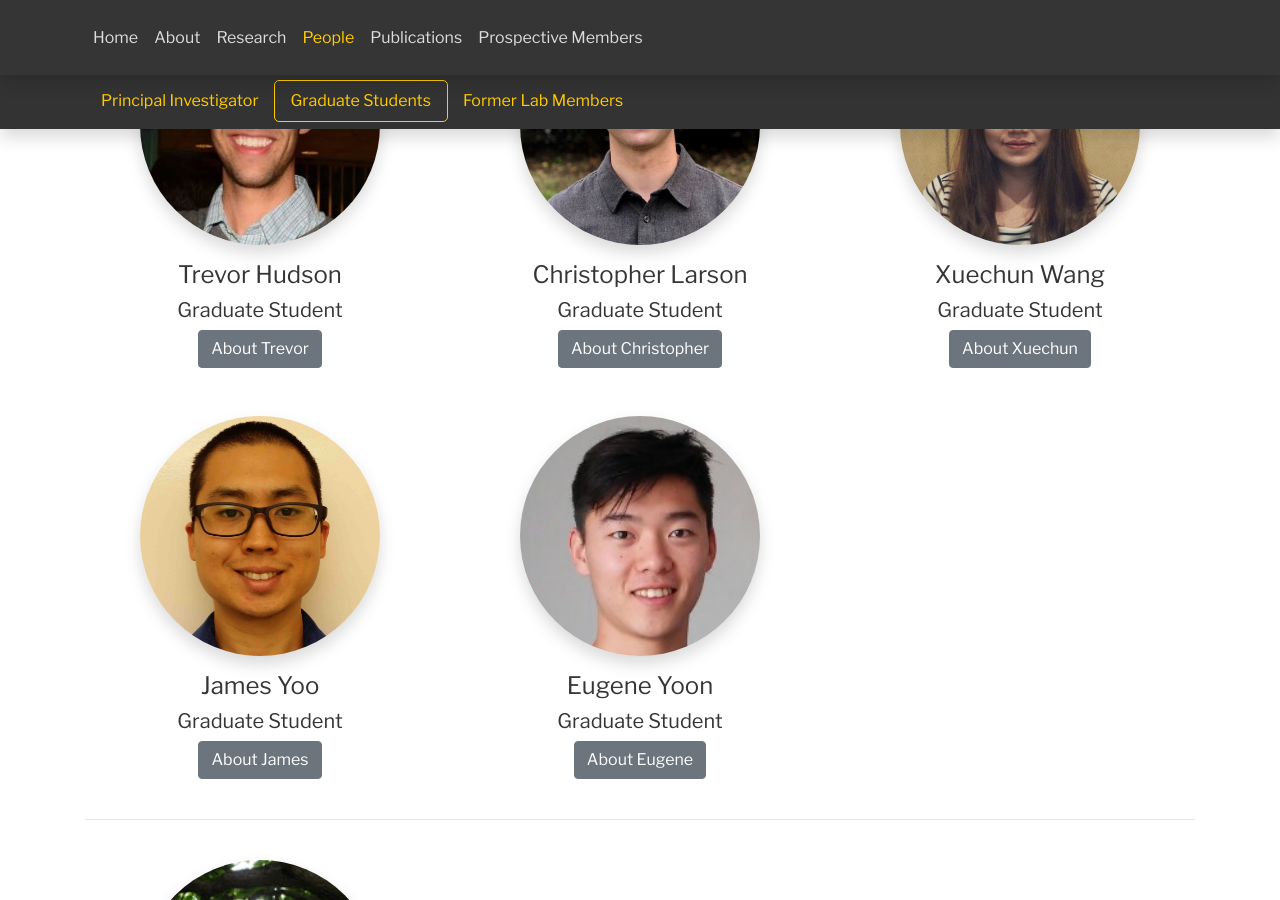
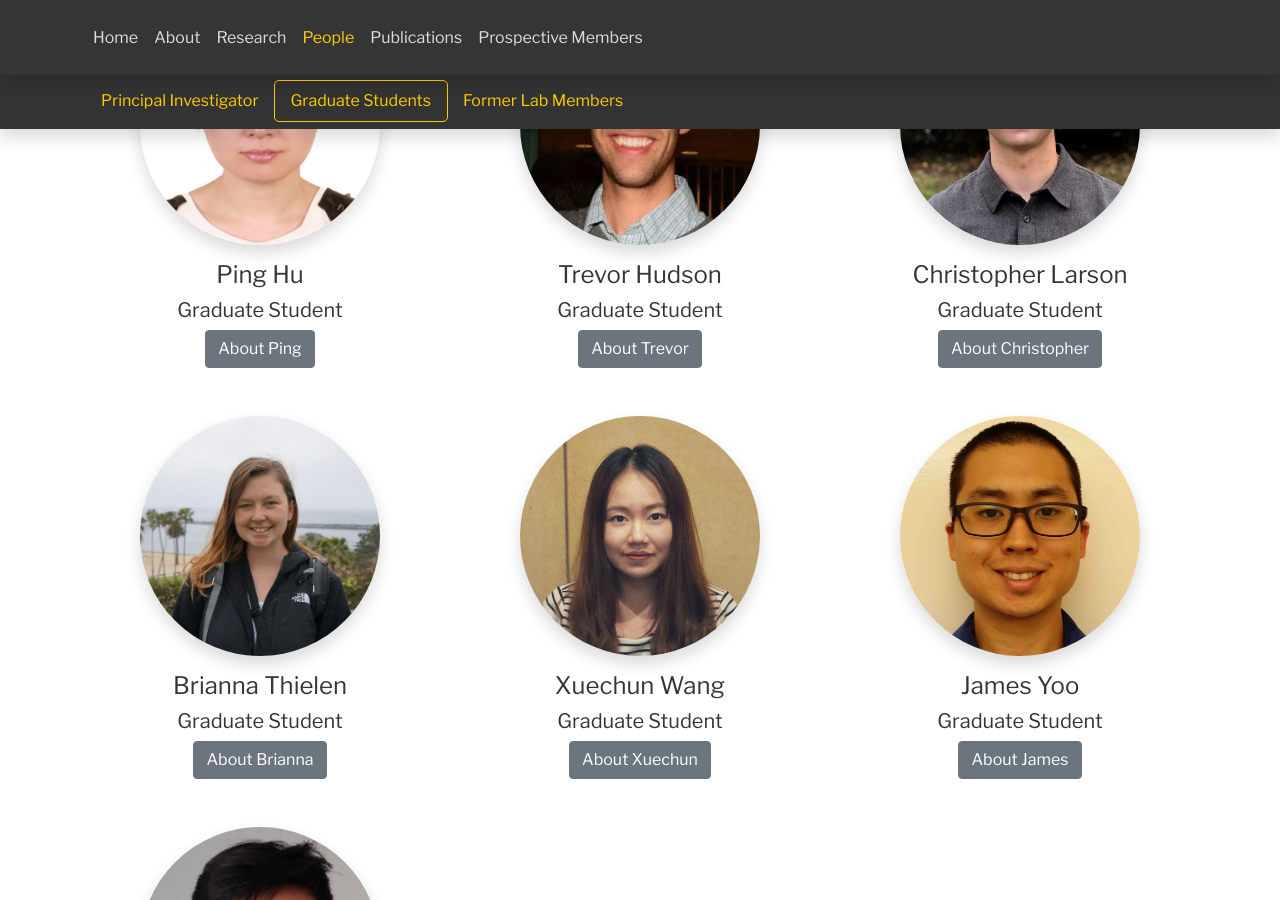
Before and after one commit to uscbiomems/uscbiomems.github.io, a Jekyll site: the page built from people.html, in a window 1280 px wide and 900 px high, scrolled down 770 px. Built offline with Jekyll 4.4.1, drawn with Linux system fonts in a browser that asks for light colours.

Commit message:
added PH and BT to people
also a couple links in some bios

```diff
--- a/people.html
+++ b/people.html
@@ -101,10 +101,55 @@ active_prospective:
 <!--		<hr>
 	</section>
 -->
-<!-- GRADSTUDENTS -->
+<!-- GRADSTUDENTS (ordered alphabetically by last name) -->
 		<section id="gradstudents">
 			<div class="row">
 
+	<!-- PING -->
+				<div class="col-lg-4">
+					<img class="rounded-circle shadow headshot" src="{{ site.baseurl }}images/people/ping.jpg" alt="Ping Hu" >
+			        <h4>Ping Hu</h4>
+			        <h5>Graduate Student</h5>
+			        <button type="button" class="btn btn-secondary" data-toggle="modal" data-target="#ping">About Ping</button>
+		        </div>
+	        <!-- modal -->
+		        <div class="modal fade" id="ping" tabindex="-1" role="dialog" aria-labelledby="modaltitle-ping" aria-hidden="true">
+					<div class="modal-dialog modal-lg" role="document">
+					    <div class="modal-content">
+						    <div class="modal-header">
+						        <h5 class="modal-title" id="modaltitle-ping">Ping Hu</h5>
+						        <button type="button" class="close" data-dismiss="modal" aria-label="Close">
+						    		<span aria-hidden="true">&times;</span>
+						        </button>
+						    </div>
+						    <div class="modal-body">
+						        <div class="container-fluid">
+								    <div class="row">
+							        	<div class="col-lg-4">
+							        		<img class="rounded-circle shadow headshot" src="{{ site.baseurl }}images/people/ping.jpg" alt="Ping Hu" >
+							        	</div>
+										<div class="col-lg-8 align-self-center">
+											<p>
+												2016, B.S. Biomedical Engineering, University of Wisconsin-Madison<br>
+												2018, M.S. Electrical Engineering, University of Pennsylvania<br><br>
+												phu [at] usc [dot] edu
+											</p>
+										</div>
+							    	</div>
+							    	<hr>
+								    <div class="row">
+								    	<p>
+									      	Ping received her bachelor’s degree in Biomedical Engineering from University of Wisconsin- Madison in May 2016. She then pursued a master’s degree in Electrical Engineering from University of Pennsylvania. During her undergraduate and graduate study, she participated in various projects such as ECG system design and wideband trans-impedance amplifier design. During her PhD study, she hopes to develop implantable neural interfaces for diagnosis and treatment of neurological disorders. Her interests include cooking, reading, and traveling.
+								      	</p>
+								    </div>
+								</div>
+							</div>
+						    <div class="modal-footer">
+						        <button type="button" class="btn btn-secondary" data-dismiss="modal">Close</button>
+					        </div>
+						</div>
+					</div>
+				</div>
 	<!-- TREVOR -->
 				<div class="col-lg-4">
 					<img class="rounded-circle shadow headshot" src="{{ site.baseurl }}images/people/trevor.jpg" alt="Trevor Hudson" >
@@ -177,7 +222,8 @@ active_prospective:
 						      				<p>
 						      					2015 B.S. Biomedical (Electrical) Engineering, USC <br>
 												2009 B.M. Music Composition, Biola University <br><br>
-												larsonce [at] usc [dot] edu
+												larsonce [at] usc [dot] edu<br><br>
+												<a href="https://orcid.org/0000-0002-7837-6847" target="_blank"><img class="icon-orcid" src="{{ site.baseurl }}images/ORCIDiD_icon16x16.png" alt="ORCID iD">https://orcid.org/0000-0002-7837-6847</a>
 											</p>
 						    			</div>
 							    	</div>
@@ -199,7 +245,51 @@ active_prospective:
 
 			<!-- </div> --> <!-- close row -->
 			<!-- <div class="row"> -->
-
+	<!-- BRIANNA -->
+				<div class="col-lg-4">
+					<img class="rounded-circle shadow headshot" src="{{ site.baseurl }}images/people/brianna.jpg" alt="Brianna Thielen" >
+			        <h4>Brianna Thielen</h4>
+			        <h5>Graduate Student</h5>
+			        <button type="button" class="btn btn-secondary" data-toggle="modal" data-target="#brianna">About Brianna</button>
+		        </div>
+	        <!-- modal -->
+		        <div class="modal fade" id="brianna" tabindex="-1" role="dialog" aria-labelledby="modaltitle-brianna" aria-hidden="true">
+					<div class="modal-dialog modal-lg" role="document">
+					    <div class="modal-content">
+						    <div class="modal-header">
+						        <h5 class="modal-title" id="modaltitle-brianna">Brianna Thielen</h5>
+						        <button type="button" class="close" data-dismiss="modal" aria-label="Close">
+						    		<span aria-hidden="true">&times;</span>
+						        </button>
+						    </div>
+						    <div class="modal-body">
+						        <div class="container-fluid">
+								    <div class="row">
+							        	<div class="col-lg-4">
+							        		<img class="rounded-circle shadow headshot" src="{{ site.baseurl }}images/people/brianna.jpg" alt="Brianna Thielen" >
+							        	</div>
+										<div class="col-lg-8 align-self-center">
+											<p>
+												2014, B.S. Engineering, Harvey Mudd College<br><br>
+												bthielen [at] usc [dot] edu<br><br>
+												<a href="https://www.linkedin.com/in/brianna-thielen-43b37323/" target="_blank">LinkedIn</a>
+											</p>
+										</div>
+							    	</div>
+							    	<hr>
+								    <div class="row">
+								    	<p>
+									      	Brianna Thielen completed her bachelor's degree in Engineering at Harvey Mudd College in 2014. Later that year, she began working for Second Sight Medical Products as an R&D Engineer, focused on the development of the Orion cortical prosthesis for artificial vision. In 2018, Brianna began her graduate studies in Biomedical Engineering at the University of Southern California, with research focused on neurological medical device development. Outside of work, Brianna enjoys watching and playing sports, traveling, and sharing a pizza with her dog.
+								      	</p>
+								    </div>
+								</div>
+							</div>
+						    <div class="modal-footer">
+						        <button type="button" class="btn btn-secondary" data-dismiss="modal">Close</button>
+					        </div>
+						</div>
+					</div>
+				</div>
 	<!-- SUE -->
 				<div class="col-lg-4">
 					<img class="rounded-circle shadow headshot" src="{{ site.baseurl }}images/people/xuechun.jpg" alt="Xuechun Wang" >
```
Also changed, not shown: images/people/brianna.jpg (added), images/people/ping.jpg (added).
